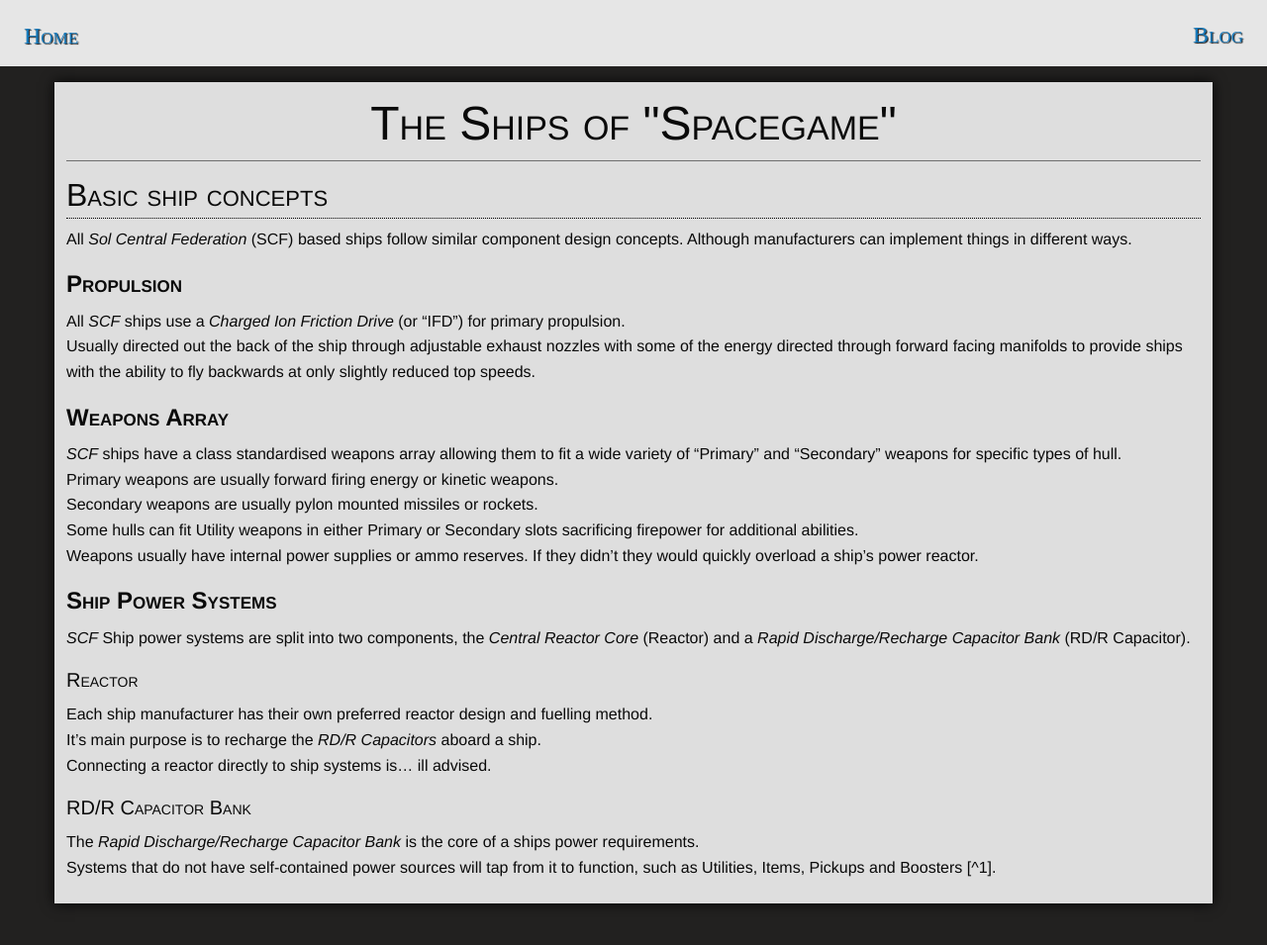
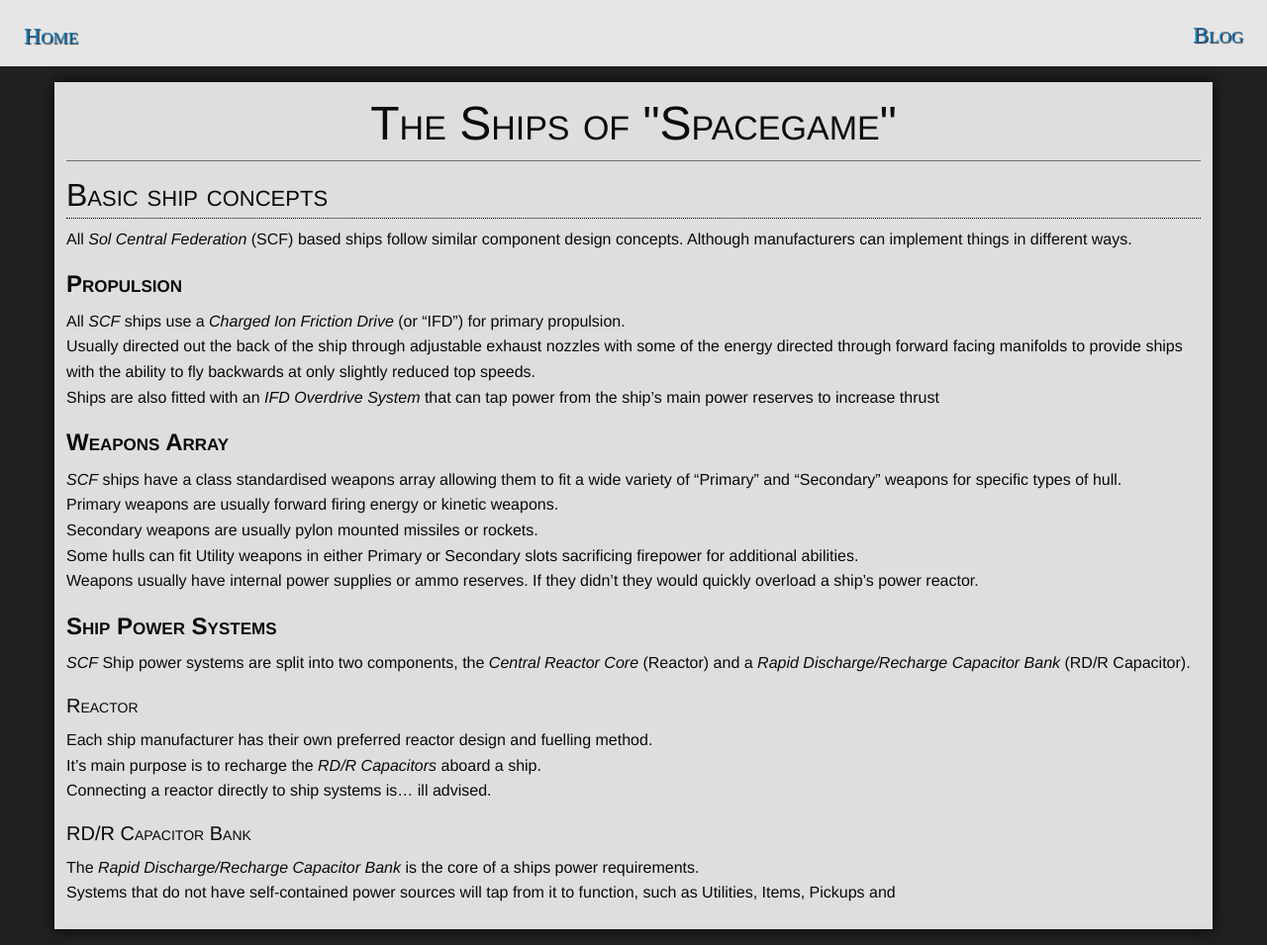
Before and after one commit to ori-sky/polar-space, a Jekyll site: the page built from designs/ships.md, in a window 1280 px wide. Shown: the whole page at 99% size. Built offline with Jekyll 4.4.1, drawn with Linux system fonts in a browser that asks for light colours; nearby versions of some CDN libraries; some web fonts are replaced; our own code applies the rules of GitHub Pages for plain Markdown files; library files that are not in the unit come from our copies; before the commit the page ends 929 px from its top, so only the background shows below that.

Commit message:
designs/ships.md updated from https://stackedit.io/

```diff
--- a/designs/ships.md
+++ b/designs/ships.md
@@ -7,6 +7,7 @@ All *Sol Central Federation* (SCF) based ships follow similar component design c
 ## Propulsion
 All *SCF* ships use a *Charged Ion Friction Drive* (or "IFD") for primary propulsion.
 Usually directed out the back of the ship through adjustable exhaust nozzles with some of the energy directed through forward facing manifolds to provide ships with the ability to fly backwards at only slightly reduced top speeds.
+Ships are also fitted with an *IFD Overdrive System* that can tap power from the ship's main power reserves to increase thrust
 
 ## Weapons Array
 *SCF* ships have a class standardised weapons array allowing them to fit a wide variety of "Primary" and "Secondary" weapons for specific types of hull.
@@ -23,9 +24,9 @@ It's main purpose is to recharge the *RD/R Capacitors* aboard a ship.
 Connecting a reactor directly to ship systems is... ill advised.
 ### RD/R Capacitor Bank
 The *Rapid Discharge/Recharge Capacitor Bank* is the core of a ships power requirements.
-Systems that do not have self-contained power sources will tap from it to function, such as Utilities, Items, Pickups and Boosters [^1].
+Systems that do not have self-contained power sources will tap from it to function, such as Utilities, Items, Pickups and
 <!--stackedit_data:
 eyJwcm9wZXJ0aWVzIjoiZXh0ZW5zaW9uczpcbiAgcHJlc2V0Oi
-BnZm1cbiIsImhpc3RvcnkiOls5MTcxODQ1MTQsLTEwMzQwMjU5
-MTddfQ==
+BnZm1cbiIsImhpc3RvcnkiOlsxNDM1NzQ2OTE1LC0xMDM0MDI1
+OTE3XX0=
 -->
```
